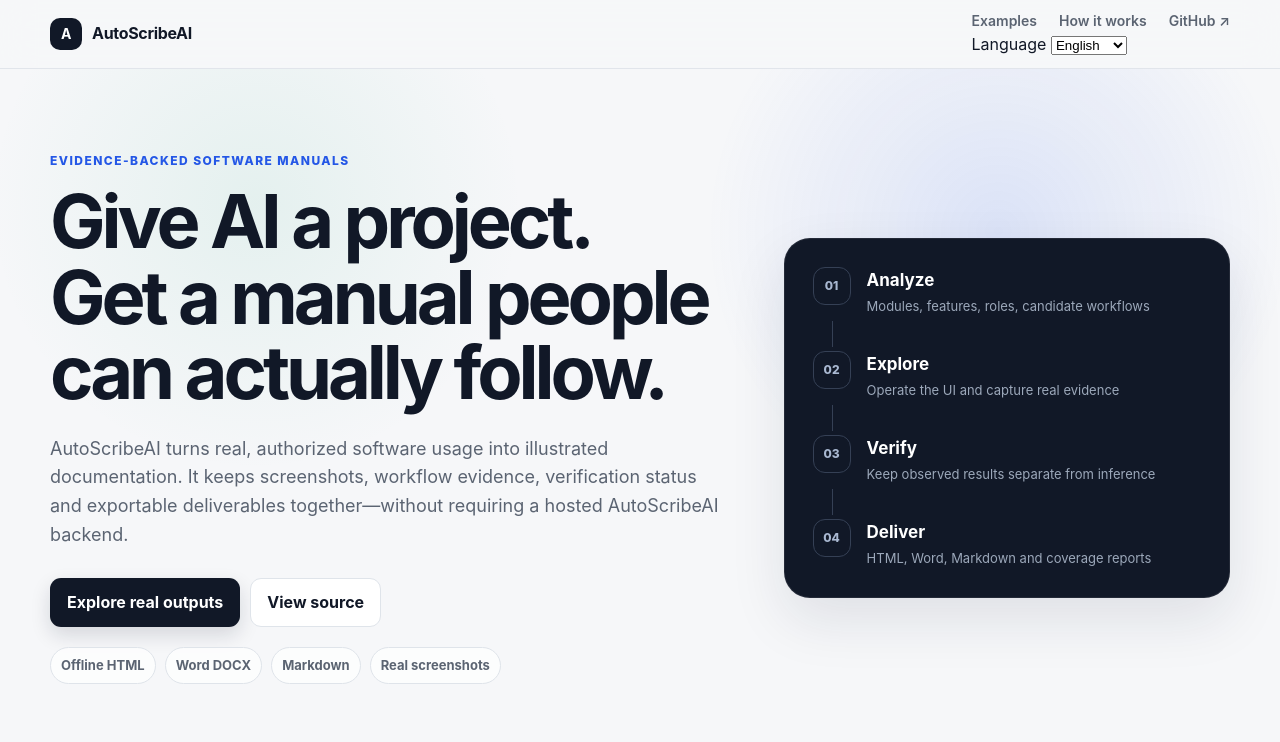
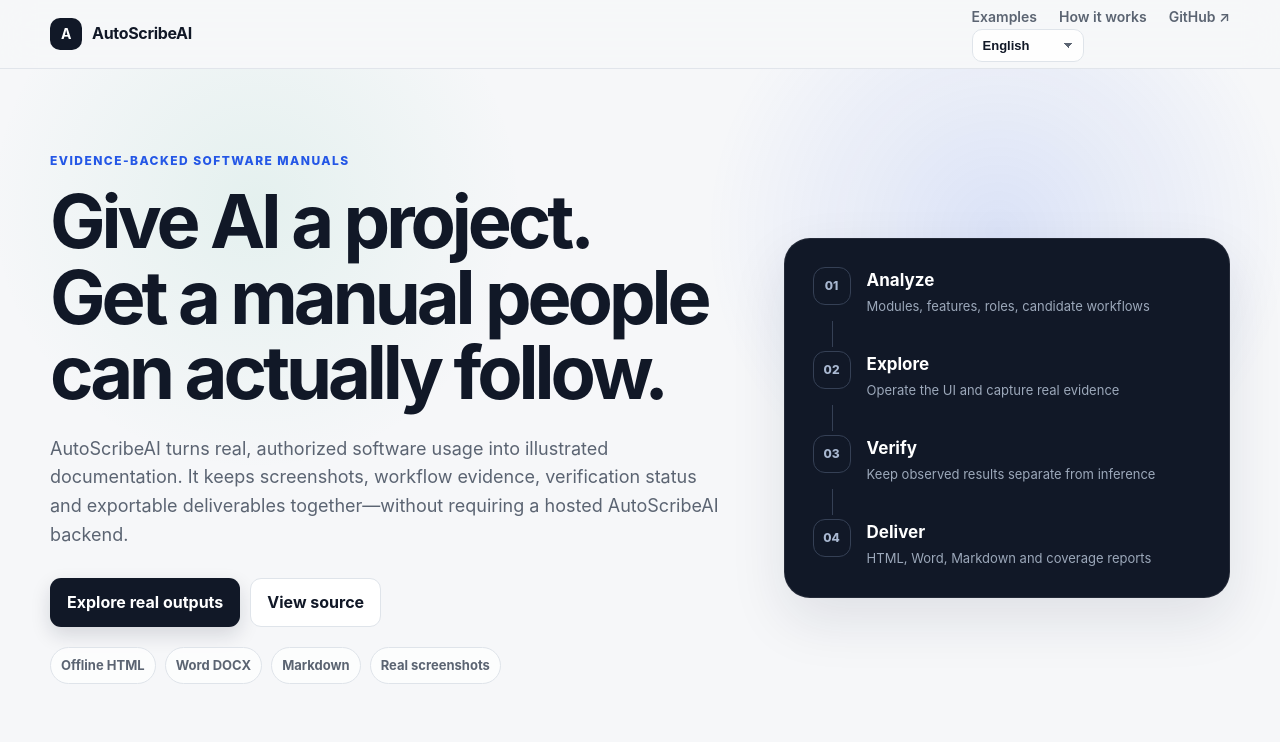
Before and after one commit to While-Shark/AutoScribeAI, a plain HTML site: page demo/index.html in a window 1280 px wide. Shown: the top 742 px of the page. Drawn offline with Linux system fonts and the light colour scheme; files whose address does not match are found by name.

Commit message:
feat: style multilingual demo language switcher

```diff
--- a/demo/styles.css
+++ b/demo/styles.css
@@ -32,7 +32,38 @@
 .nav{height:68px;display:flex;align-items:center;justify-content:space-between;gap:24px}
 .brand{display:flex;align-items:center;gap:10px;text-decoration:none;font-weight:750;letter-spacing:-.02em}
 .brand-mark{display:grid;place-items:center;width:32px;height:32px;border-radius:10px;background:var(--ink);color:#fff;font-size:14px}
-.top-links{display:flex;gap:22px;align-items:center}
+.top-links{display:flex;gap:22px;align-items:center}\n
+.nav-actions{display:flex;align-items:center;gap:16px}
+.language-control{display:flex;align-items:center}
+.language-control select{
+  appearance:none;
+  min-width:112px;
+  border:1px solid var(--line);
+  border-radius:10px;
+  background:
+    linear-gradient(45deg,transparent 50%,var(--muted) 50%) calc(100% - 14px) 50%/5px 5px no-repeat,
+    linear-gradient(135deg,var(--muted) 50%,transparent 50%) calc(100% - 10px) 50%/5px 5px no-repeat,
+    rgba(255,255,255,.82);
+  color:var(--ink);
+  padding:8px 30px 8px 10px;
+  font-size:13px;
+  font-weight:700;
+  cursor:pointer;
+}
+.language-control select:hover{border-color:#c6ccd4}
+.language-control select:focus-visible{outline:3px solid rgba(36,87,230,.24);outline-offset:2px}
+.sr-only{
+  position:absolute!important;
+  width:1px!important;
+  height:1px!important;
+  padding:0!important;
+  margin:-1px!important;
+  overflow:hidden!important;
+  clip:rect(0,0,0,0)!important;
+  white-space:nowrap!important;
+  border:0!important
+}
+
 .top-links a{text-decoration:none;color:var(--muted);font-size:14px;font-weight:600}
 .top-links a:hover{color:var(--ink)}
 .hero{padding:82px 0 60px;background:
@@ -119,7 +150,11 @@
 }
 @media (max-width:680px){
   .container{width:min(calc(100% - 28px),var(--max))}
+  .nav{gap:10px}
+  .nav-actions{gap:8px}
+  .top-links{gap:10px}
   .top-links a:not(:last-child){display:none}
+  .language-control select{min-width:96px;padding-left:8px}
   .hero{padding:58px 0 44px}
   h1{font-size:42px}
   .section{padding:60px 0}
```
